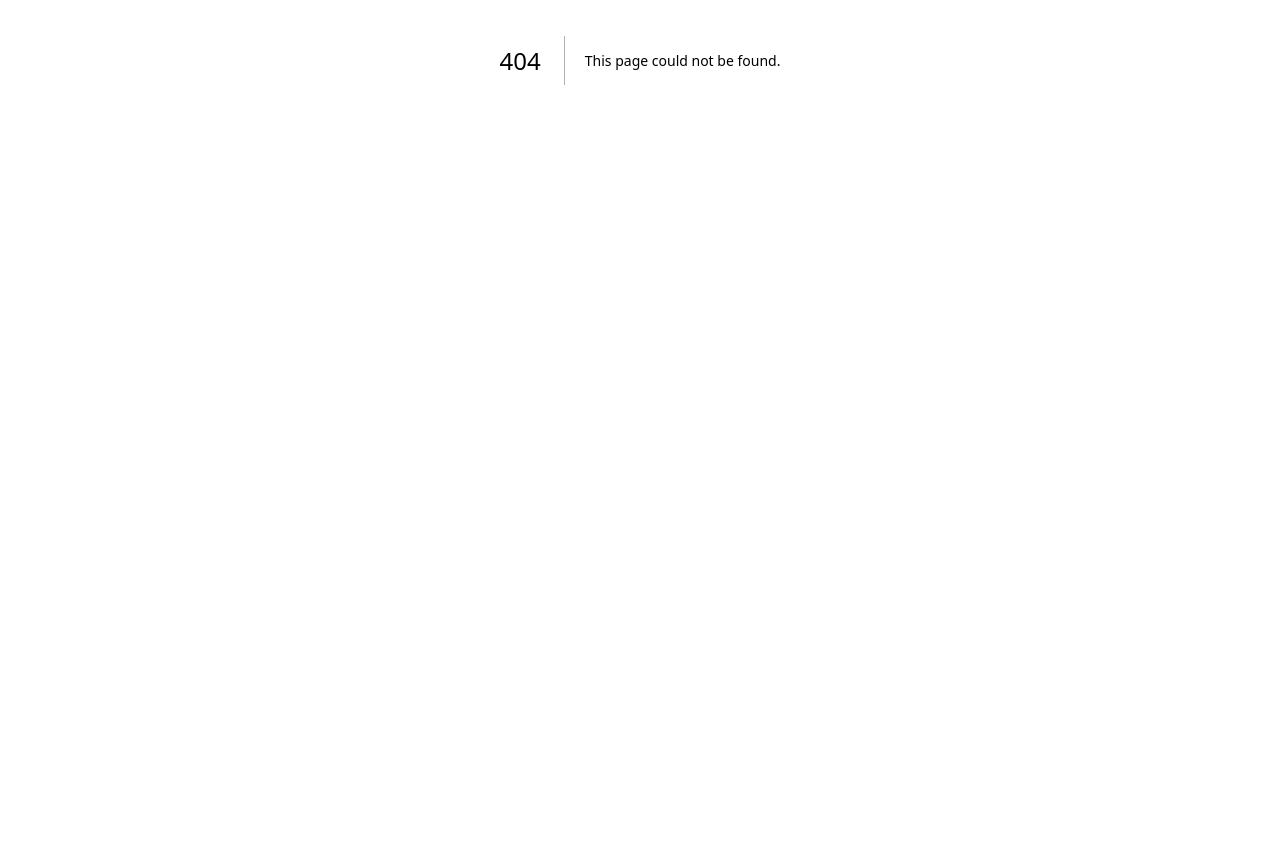
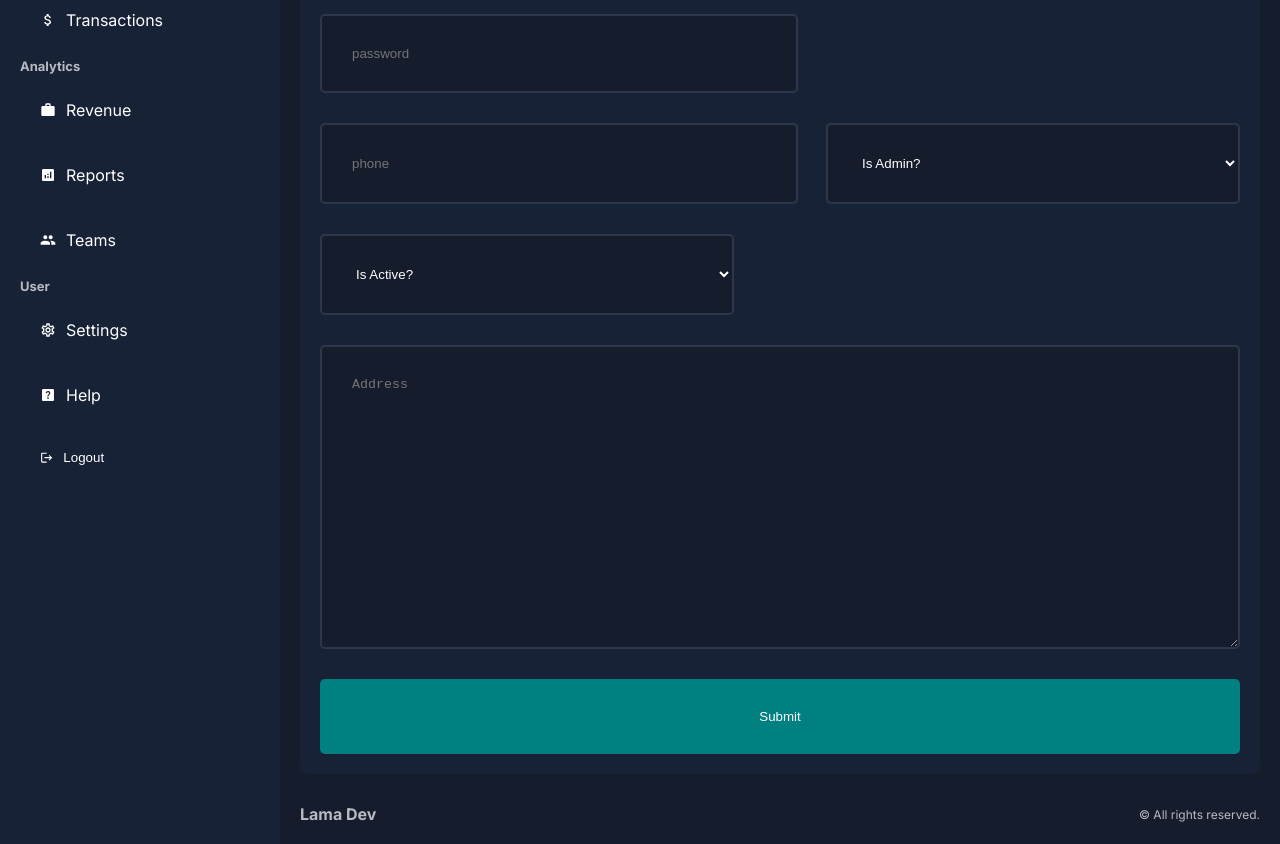
Before and after one commit to akramoo/Dashboard-, a Next.js app: page /dashboard/users/add in a window 1280 px wide. Before the commit this address had no page. Shown: the part 340-1184 px from the top of the page. Before the commit the page ends 800 px from the top, so only its background shows below. Built offline with nearby package versions, Linux system fonts and the light colour scheme.

Commit message:
Creating an add page for users component

```diff
--- /dev/null
+++ b/app/dashboard/users/add/page.jsx
@@ -0,0 +1,42 @@
+import styles from "@/app/ui/dashboard/users/addUsers/addUsers.module.css";
+
+const AddUserPage = () => {
+  return (
+    <div className={styles.container}>
+      <form action="" className={styles.form}>
+        <input type="text" placeholder="username" name="username" required />
+        <input type="email" placeholder="email" name="email" required />
+        <input
+          type="password"
+          placeholder="password"
+          name="password"
+          required
+        />
+        <input type="phone" placeholder="phone" name="phone" />
+        <select name="isAdmin" id="isAdmin">
+          <option value={false}>
+            Is Admin?
+          </option>
+          <option value={true}>Yes</option>
+          <option value={false}>No</option>
+        </select>
+        <select name="isActive" id="isActive">
+          <option value={true}>
+            Is Active?
+          </option>
+          <option value={true}>Yes</option>
+          <option value={false}>No</option>
+        </select>
+        <textarea
+          name="address"
+          id="address"
+          rows="16"
+          placeholder="Address"
+        ></textarea>
+        <button type="submit">Submit</button>
+      </form>
+    </div>
+  );
+};
+
+export default AddUserPage;
--- /dev/null
+++ b/app/ui/dashboard/users/addUsers/addUsers.module.css
@@ -0,0 +1,41 @@
+.container {
+    background-color: var(--bgSoft);
+    padding: 20px;
+    border-radius: 10px;
+    margin-top: 20px;
+  }
+
+  .form {
+    display: flex;
+    flex-wrap: wrap;
+    justify-content: space-between;
+  }
+
+  .form input,
+  .form textarea,
+  .form select {
+    padding: 30px;
+    background-color: var(--bg);
+    color: var(--text);
+    border: 2px solid #2e374a;
+    border-radius: 5px;
+    margin-bottom: 30px;
+  }
+
+  .form input, .form select {
+    width: 45%;
+  }
+
+  .form textarea{
+    width: 100%;
+  }
+
+  .form button{
+    width: 100%;
+    padding: 30px;
+    background-color: teal;
+    color: var(--text);
+    border: none;
+    border-radius: 5px;
+    cursor: pointer;
+  }
```
